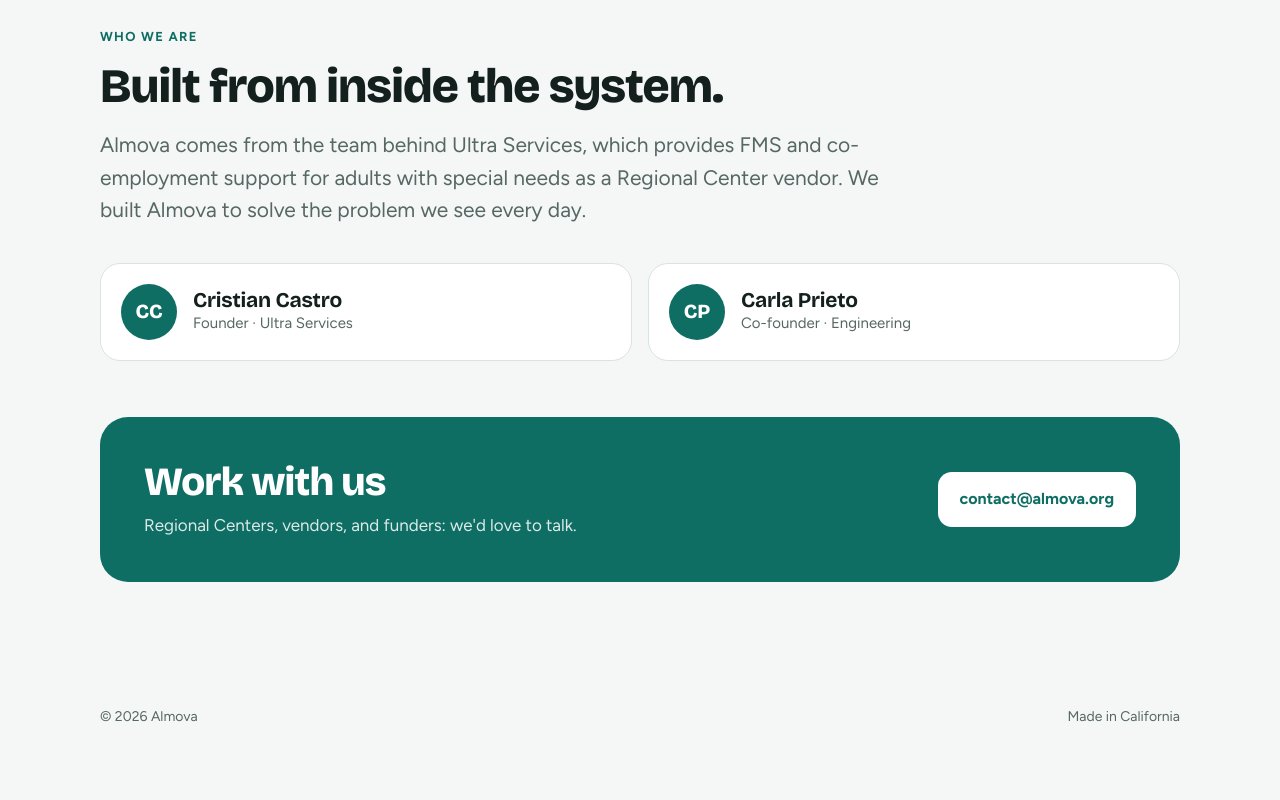
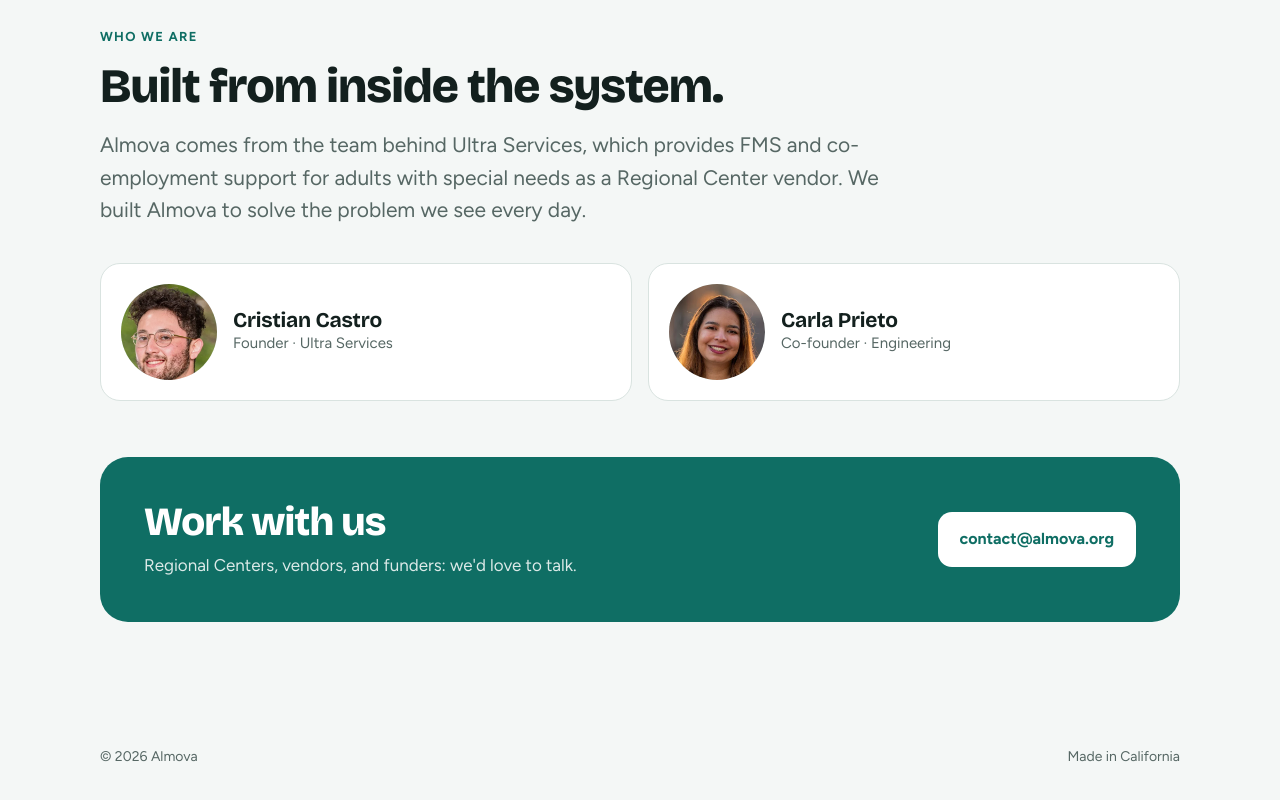
Before and after one commit to Carla08/almova-site, a plain HTML site: page index.html in a window 1280 px wide. Shown: the part 4422-5222 px from the top of the page. Before the commit the page ends 5186 px from the top, so only its background shows below. Drawn offline with nearby package versions, Linux system fonts and the light colour scheme.

Commit message:
Add team photos for Cristian and Carla
Co-Authored-By: Claude Opus 5.5 <noreply@anthropic.com>
Claude-Session: https://claude.ai/code/session_01QQsKyBVCgQGZXtQyAVAJWQ

```diff
--- a/index.html
+++ b/index.html
@@ -141,7 +141,7 @@ header .btn{padding:10px 16px; font-size:15px}
 /* team + contact */
 .team{display:grid; grid-template-columns:repeat(2,1fr); gap:16px; margin-top:36px}
 .person{display:flex; gap:16px; align-items:center; background:var(--surface); border:1px solid var(--line); border-radius:20px; padding:20px}
-.avatar{width:56px; height:56px; border-radius:50%; background:var(--brand); color:var(--brand-ink); display:grid; place-items:center; font-family:var(--f-display); font-weight:800; font-size:20px; flex:0 0 56px}
+.avatar{width:96px; height:96px; border-radius:50%; object-fit:cover; background:var(--brand-soft); flex:0 0 96px}
 .person .t{color:var(--muted); font-size:15px}
 .contact{margin-top:56px; background:var(--brand); color:var(--brand-ink); border-radius:28px; padding:44px; display:flex; flex-wrap:wrap; gap:24px; align-items:center; justify-content:space-between}
 .contact h2{color:inherit; font-size:clamp(28px,4vw,40px)}
@@ -297,8 +297,8 @@ footer .wrap{display:flex; flex-wrap:wrap; gap:12px; justify-content:space-betwe
       <h2>Built from inside the system.</h2>
       <p class="lede" style="margin-top:16px">Almova comes from the team behind Ultra Services, which provides FMS and co-employment support for adults with special needs as a Regional Center vendor. We built Almova to solve the problem we see every day.</p>
       <div class="team">
-        <div class="person"><div class="avatar">CC</div><div><h3>Cristian Castro</h3><div class="t">Founder · Ultra Services</div></div></div>
-        <div class="person"><div class="avatar">CP</div><div><h3>Carla Prieto</h3><div class="t">Co-founder · Engineering</div></div></div>
+        <div class="person"><img class="avatar" src="img/cristian.webp" alt="Cristian Castro" width="96" height="96" loading="lazy"><div><h3>Cristian Castro</h3><div class="t">Founder · Ultra Services</div></div></div>
+        <div class="person"><img class="avatar" src="img/carla.webp" alt="Carla Prieto" width="96" height="96" loading="lazy"><div><h3>Carla Prieto</h3><div class="t">Co-founder · Engineering</div></div></div>
       </div>
       <div class="contact">
         <div><h2>Work with us</h2><p>Regional Centers, vendors, and funders: we'd love to talk.</p></div>
```
Also changed, not shown: img/carla.webp (added), img/cristian.webp (added).
